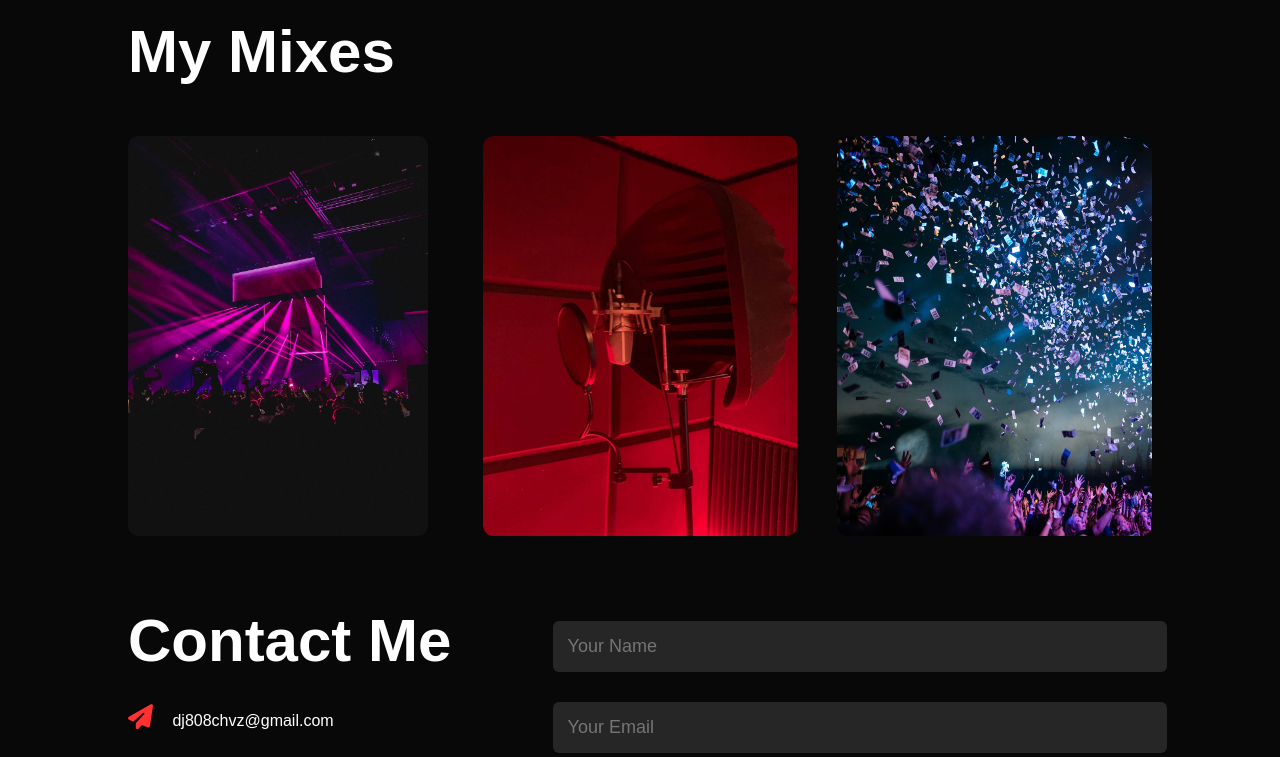
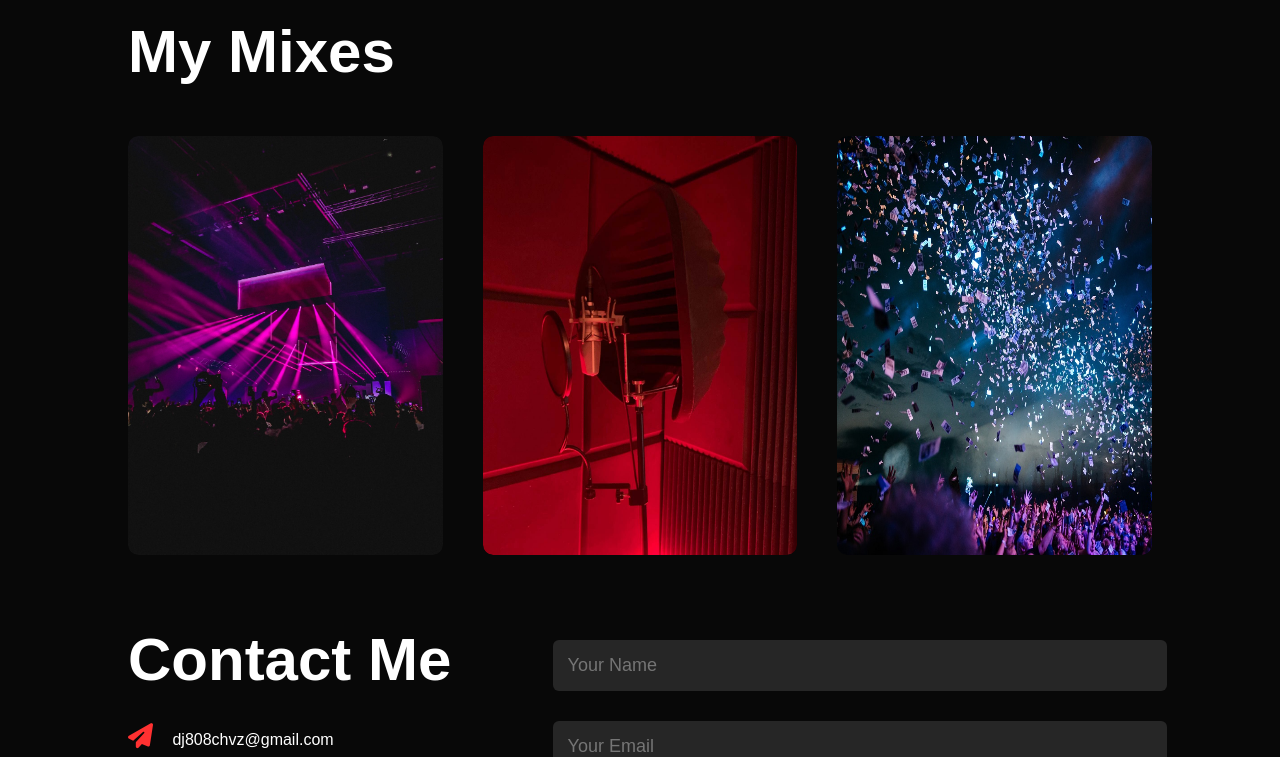
Before and after one commit to JoseMDO/DJ-Luiz-Chavez, a website: page index.html in a window 1280 px wide. Shown: the part 2080-2837 px from the top of the page. Drawn offline with nearby package versions, Linux system fonts and the light colour scheme.

Commit message:
fixed image sizing for mixes

```diff
--- a/styles.css
+++ b/styles.css
@@ -212,7 +212,9 @@ nav ul li a:hover::after {
     overflow: hidden;
 }
 .work img {
-    max-height: 400px;
+    width: 100%;
+    height: 100%;
+    max-height: 600px;
     border-radius: 10px;
     display: block;
     transition: transform 0.5s;
```
